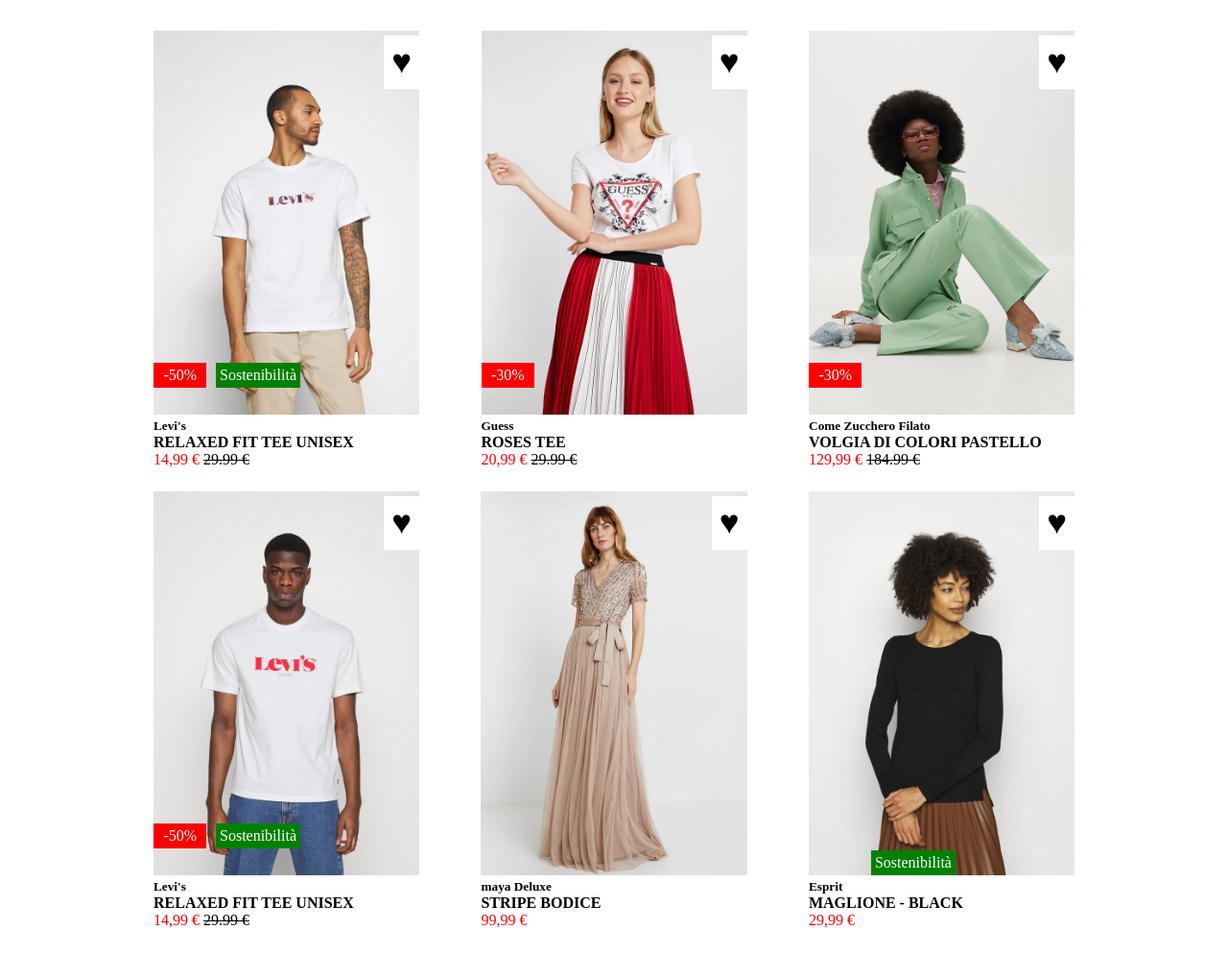
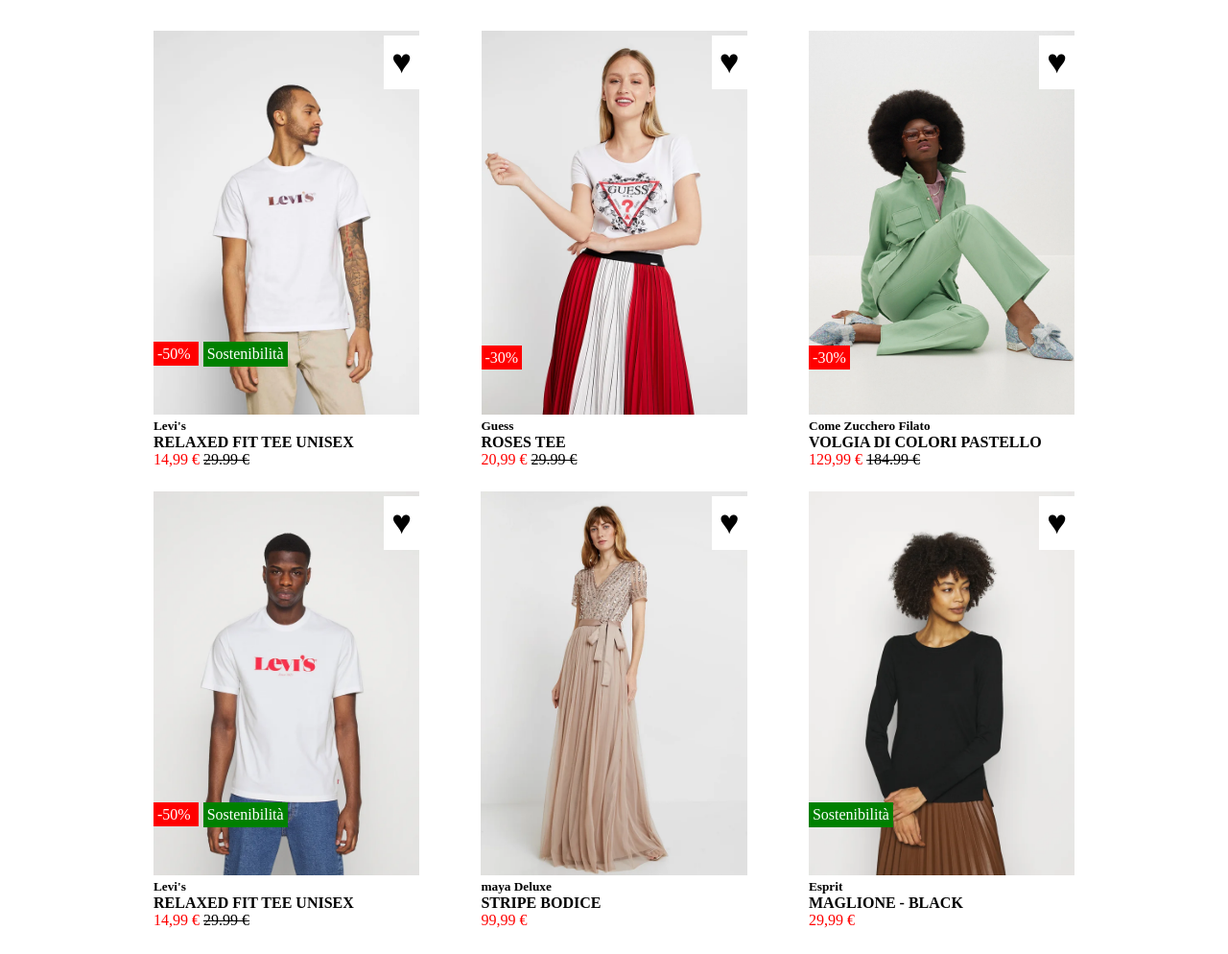
Before and after one commit to RiccardoMacchi/html-css-boolando, a plain HTML site: page index.html in a window 1280 px wide. Shown: the part 107-1101 px from the top of the page at 96% size. After the commit the page ends 1075 px from the top, so only its background shows below. Drawn offline with Linux system fonts and the light colour scheme.

Commit message:
correzione etichette sconto e sostenibilità

```diff
--- a/css/style.css
+++ b/css/style.css
@@ -56,14 +56,9 @@ nav#menuheader li{
 }
 
 .discount {
-    background-color: red;
-    color: #fff;
-    padding: 4px;
-    text-align: center;
-    width: 20%;
-    position: relative;
+    position: absolute;
     left: 0px;
-    bottom: 110px;
+    bottom: 50px;
     display: inline-block;
 }
 
@@ -72,10 +67,18 @@ nav#menuheader li{
     color: #fff;
     padding: 4px;
     text-align: center;
-    position: absolute;
-    left: 65px;
-    bottom: 0px;
+    display: inline-block;
 }
+.sconto {
+    background-color: red;
+    color: #fff;
+    padding: 4px;
+    text-align: center;
+    display: inline;
+    margin-right: 5px;
+
+}
+
 
 .heart {
     position: absolute;
--- a/index.html
+++ b/index.html
@@ -41,7 +41,7 @@
                     <span class="cprice">14,99 &euro;</span> <span class="lprice">29.99 &euro;</span>
                 </div>
                 <div class="discount">
-                    <div>-50% </div>
+                    <div class="sconto">-50% </div>
                     <div id="sostenibile">Sostenibilità</div>
                 </div>
                 <div class="heart">&hearts;</div>
@@ -56,8 +56,7 @@
                     <span class="cprice">20,99 &euro;</span> <span class="lprice">29.99 &euro;</span>
                 </div>
                 <div class="discount">
-                    <div>-30% </div>
-                    <!-- <div id="sostenibile">Sostenibilità</div> -->
+                    <div class="sconto">-30% </div>
                 </div>
                 <div class="heart">&hearts;</div>
             </div>
@@ -71,7 +70,7 @@
                     <span class="cprice">129,99 &euro;</span> <span class="lprice">184.99 &euro;</span>
                 </div>
                 <div class="discount">
-                    <div>-30% </div>
+                    <div class="sconto">-30% </div>
                     <!-- <div id="sostenibile">Sostenibilità</div> -->
                 </div>
                 <div class="heart">&hearts;</div>
@@ -86,7 +85,7 @@
                     <span class="cprice">14,99 &euro;</span> <span class="lprice">29.99 &euro;</span>
                 </div>
                 <div class="discount">
-                    <div>-50% </div>
+                    <div class="sconto">-50% </div>
                     <div id="sostenibile">Sostenibilità</div>
                 </div>
                 <div class="heart">&hearts;</div>
@@ -102,7 +101,7 @@
                     <!-- <span class="lprice">29.99 &euro;</span> -->
                 </div>
                 <!-- <div class="discount">
-                    <div>-30% </div>
+                    <div class="sconto">-30% </div>
                     <div id="sostenibile">Sostenibilità</div>
                 </div> -->
                 <div class="heart">&hearts;</div>
@@ -117,7 +116,10 @@
                     <span class="cprice">29,99 &euro;</span>
                     <!-- <span class="lprice">184.99 &euro;</span> -->
                 </div>
-                <div id="sostenibile">Sostenibilità</div>
+                <div class="discount">
+                    <!-- <div class="sconto">-30% </div> -->
+                    <div id="sostenibile">Sostenibilità</div>
+                </div>
                 <div class="heart">&hearts;</div>
             </div>
 
```
